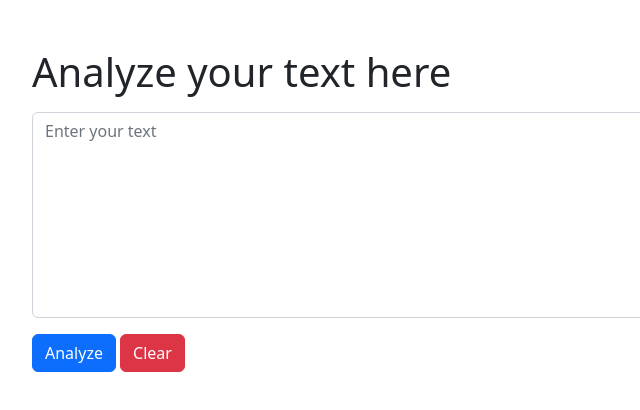
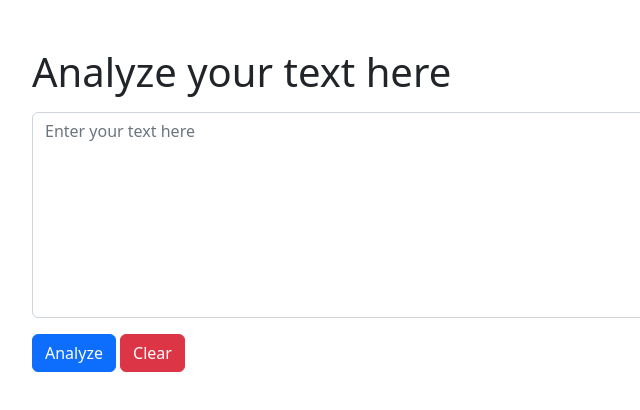
Before and after one commit to ashaduzzaman2002/text-analyzer, a plain HTML site: page index.html in a window 1280 px wide. Shown: the full height of the page, 172-812 px from the left. Drawn offline with nearby package versions, Linux system fonts and the light colour scheme.

Commit message:
Update index.html

```diff
--- a/index.html
+++ b/index.html
@@ -15,7 +15,7 @@
             <h1>Analyze your text here</h1>
           </div>
           <div class="mb-3">
-            <textarea id="text" class="form-control" id="exampleFormControlTextarea1" rows="8" placeholder="Enter your text" ></textarea>
+            <textarea id="text" class="form-control" id="exampleFormControlTextarea1" rows="8" placeholder="Enter your text here" ></textarea>
           </div>
           <div class="mb-3">
             <button id="analyzeBtn" type="button" class="btn btn-primary">Analyze</button>
```
